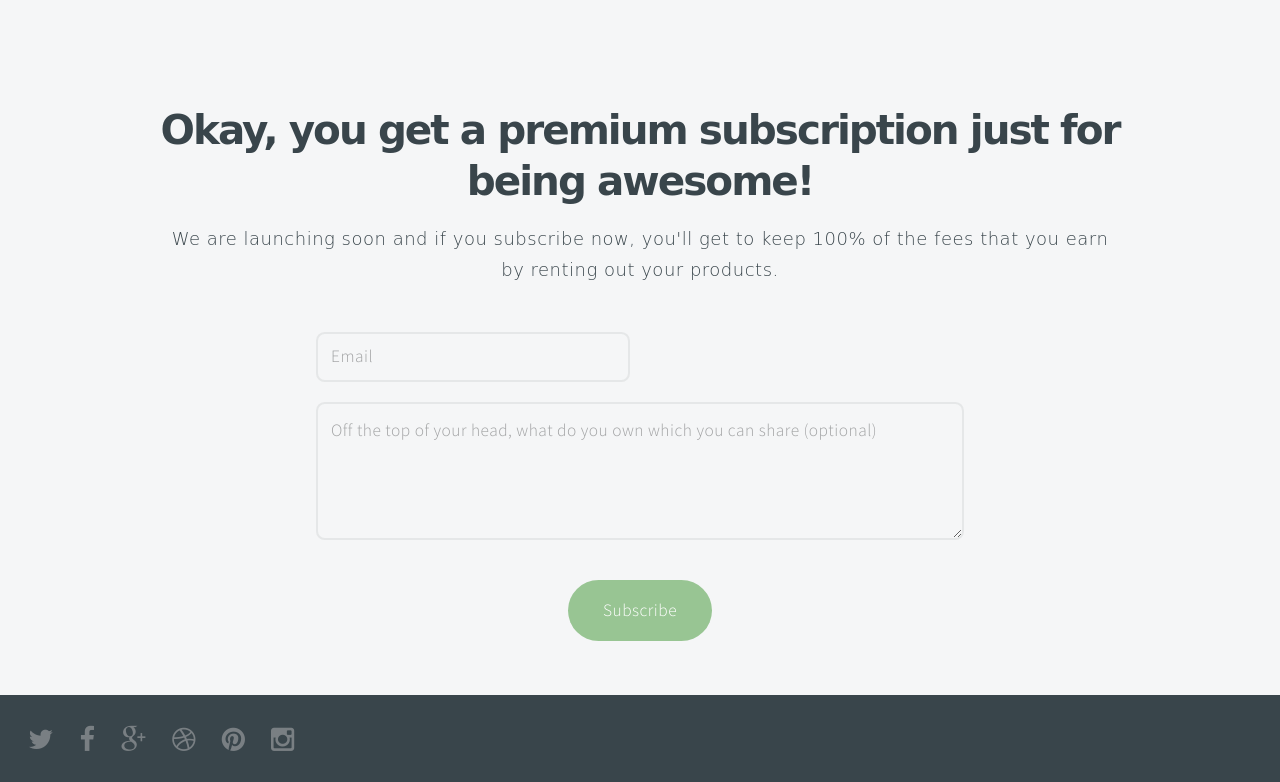
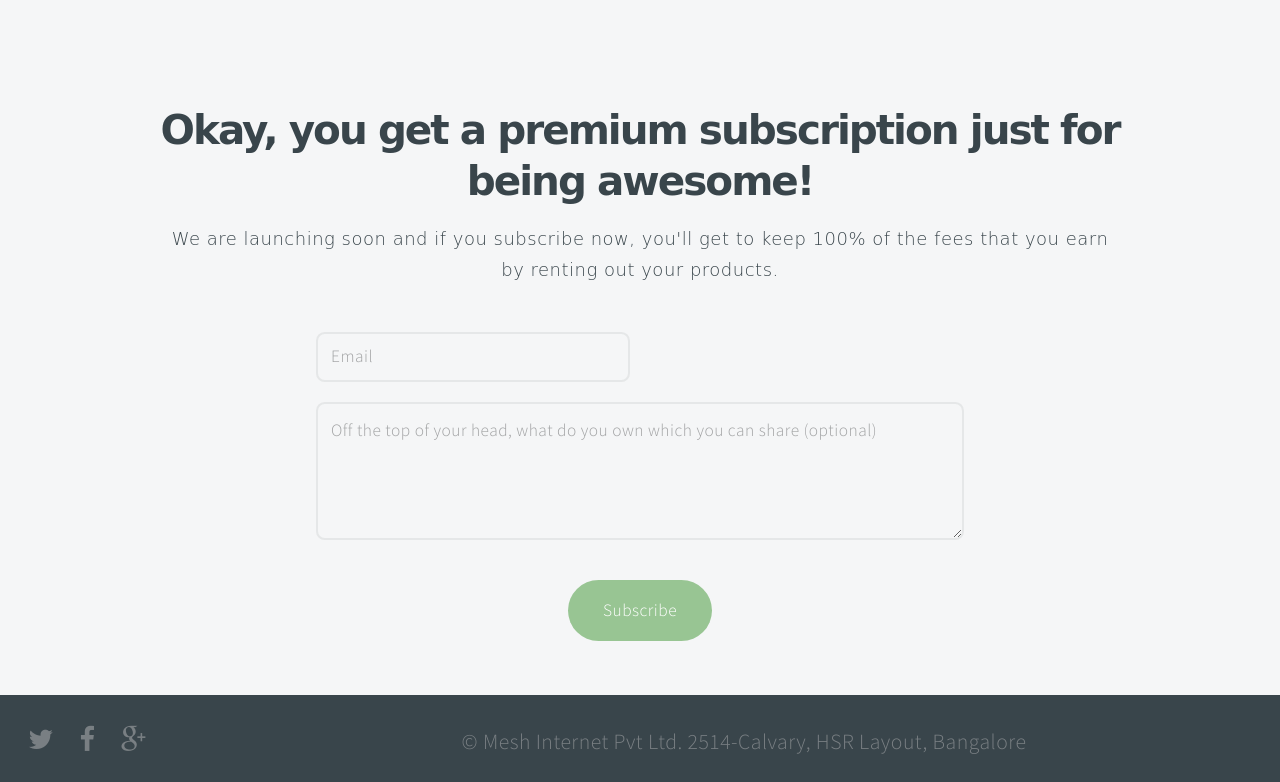
Before and after one commit to deepak28290/themesh, a plain HTML site: page index.html in a window 1280 px wide. Shown: the part 3795-4577 px from the top of the page. Drawn offline with Linux system fonts and the light colour scheme.

Commit message:
updated img

```diff
--- a/index.html
+++ b/index.html
@@ -174,9 +174,7 @@
 						<li><a href="https://twitter.com/shareup_in" class="icon fa-twitter"><span class="label">Twitter</span></a></li>
 						<li><a href="https://facebook.com/meshoffnow" class="icon fa-facebook"><span class="label">Facebook</span></a></li>
 						<li><a href="https://plus.google.com/100245422929846543893/" class="icon fa-google-plus"><span class="label">Google+</span></a></li>
-						<li><a href="#" class="icon fa-dribbble"><span class="label">Dribbble</span></a></li>
-						<li><a href="#" class="icon fa-pinterest"><span class="label">Pinterest</span></a></li>
-						<li><a href="#" class="icon fa-instagram"><span class="label">Instagram</span></a></li>
+						<li style="margin-left:300px;">&#169; Mesh Internet Pvt Ltd. 2514-Calvary, HSR Layout, Bangalore</li>
 					</ul>
 
 			</footer>
```
Also changed, not shown: images/meshapp_producticons55.png, images/meshapp_producticons5555.png (added), images/meshapp_producticons66.png, images/meshapp_producticons6666.png (added), 1 other file.
